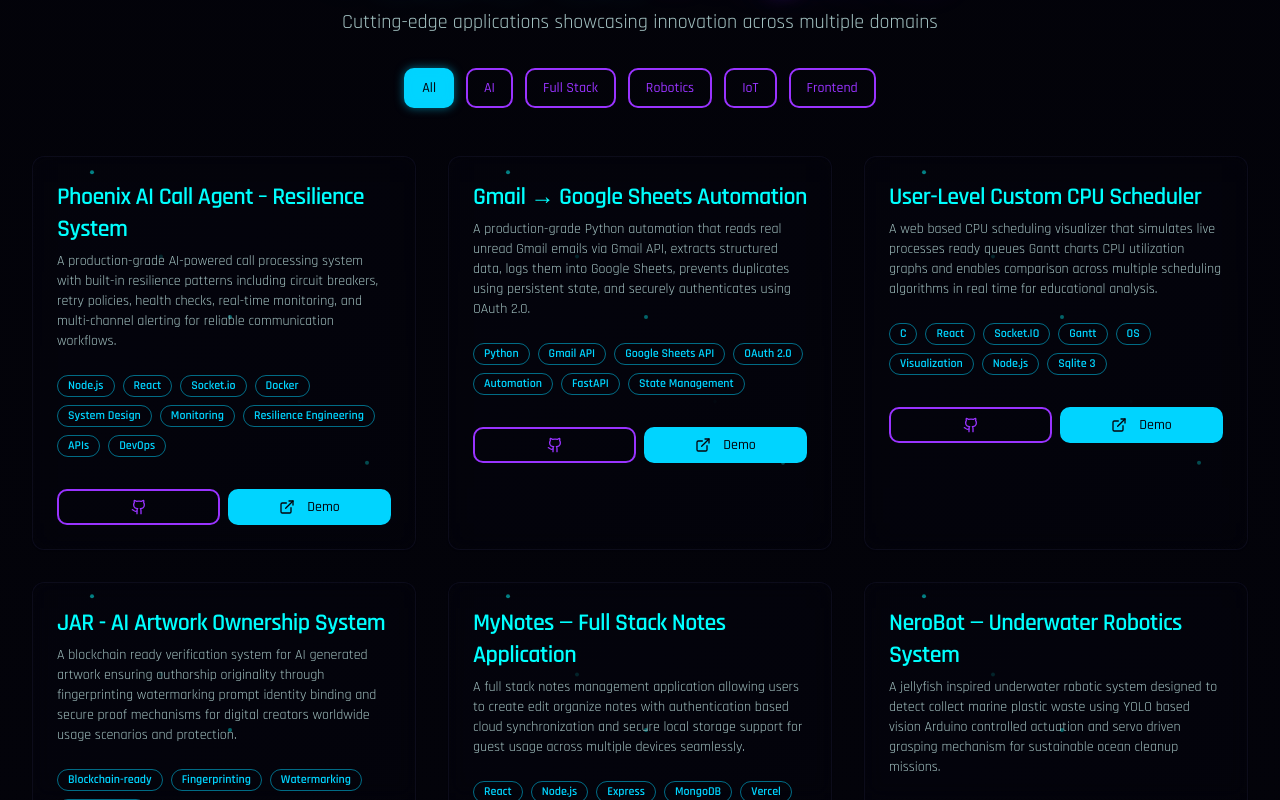
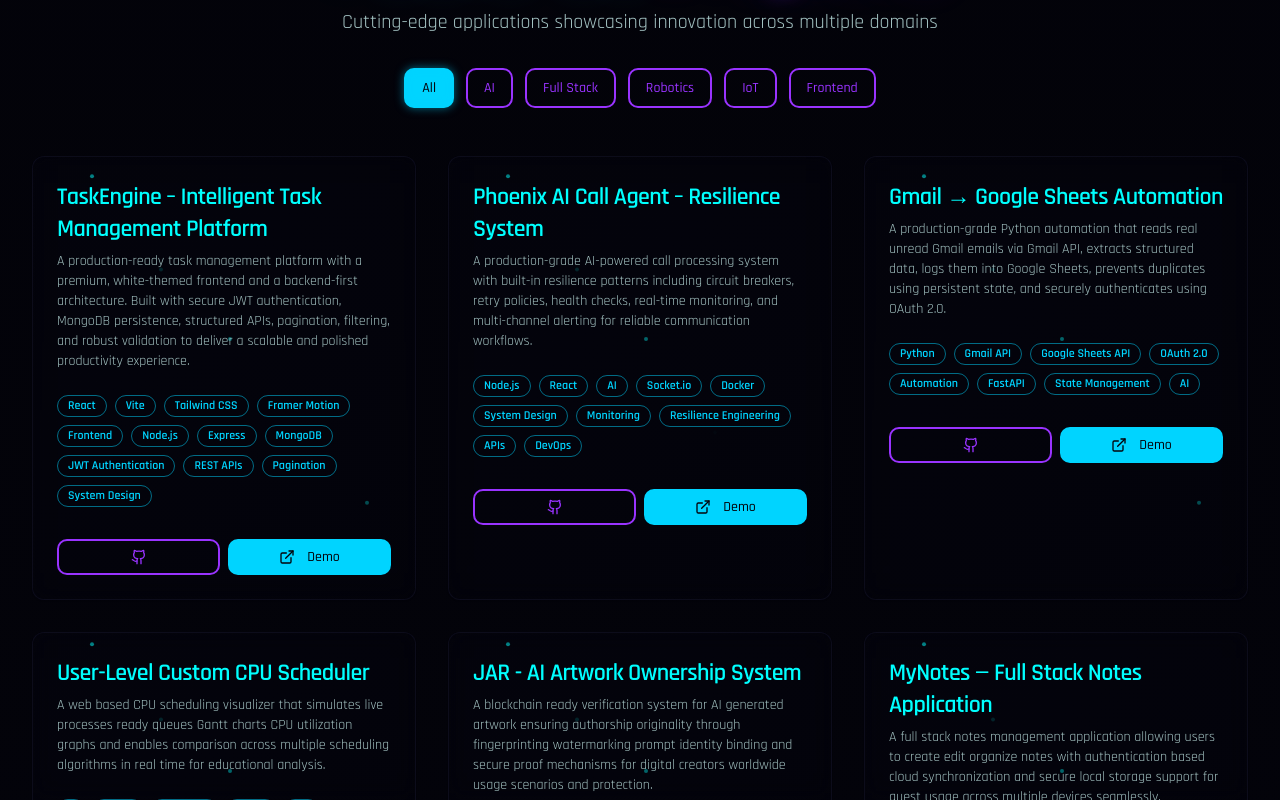
Before and after one commit to Jayasurya09s/My-Portifolio, a React (Vite) app: page / in a window 1280 px wide. Shown: the part 1246-2046 px from the top of the page. Built offline with nearby package versions, Linux system fonts and the light colour scheme; the HTML template or start-up script is replaced by a standard one.

Commit message:
feat: add TaskEngine project with detailed description, tags, and links

```diff
--- a/src/data/projects.ts
+++ b/src/data/projects.ts
@@ -1,4 +1,28 @@
   export const projectsData = [
+    {
+  title: 'TaskEngine – Intelligent Task Management Platform',
+  description:
+    'A production-ready task management platform with a premium, white-themed frontend and a backend-first architecture. Built with secure JWT authentication, MongoDB persistence, structured APIs, pagination, filtering, and robust validation to deliver a scalable and polished productivity experience.',
+  tags: [
+    'React',
+    'Vite',
+    'Tailwind CSS',
+    'Framer Motion',
+    'Frontend',
+    'Node.js',
+    'Express',
+    'MongoDB',
+    'JWT Authentication',
+    'REST APIs',
+    'Pagination',
+    'System Design'
+  ],
+  category: ['Frontend', 'Full Stack Web Application'],
+  github: 'https://github.com/Jayasurya09s/TaskEngine',
+  demo: 'https://task-engine-three.vercel.app/',
+  caseStudy: '#',
+  gradient: 'from-slate-900 to-indigo-600',
+},
     {
   title: 'Phoenix AI Call Agent – Resilience System',
   description:
@@ -6,6 +30,7 @@
   tags: [
     'Node.js',
     'React',
+    'AI',
     'Socket.io',
     'Docker',
     'System Design',
@@ -14,7 +39,7 @@
     'APIs',
     'DevOps'
   ],
-  category: 'Full Stack / System Engineering',
+  category: ['AI', 'Full Stack / System Engineering'],
   github: 'https://github.com/Jayasurya09s/Phoenix-System',
   demo: '/projects/phoenix-system',
   caseStudy: '#',
@@ -31,9 +56,10 @@
       'OAuth 2.0',
       'Automation',
       'FastAPI',
-      'State Management'
+      'State Management',
+      'AI'
     ],
-    category: 'Backend / Automation',
+    category: ['AI', 'Backend / Automation'],
     github: 'https://github.com/Jayasurya09s/gmail-to-sheets',
     demo: '/projects/gmail-to-sheets',
     caseStudy: '#',
```
